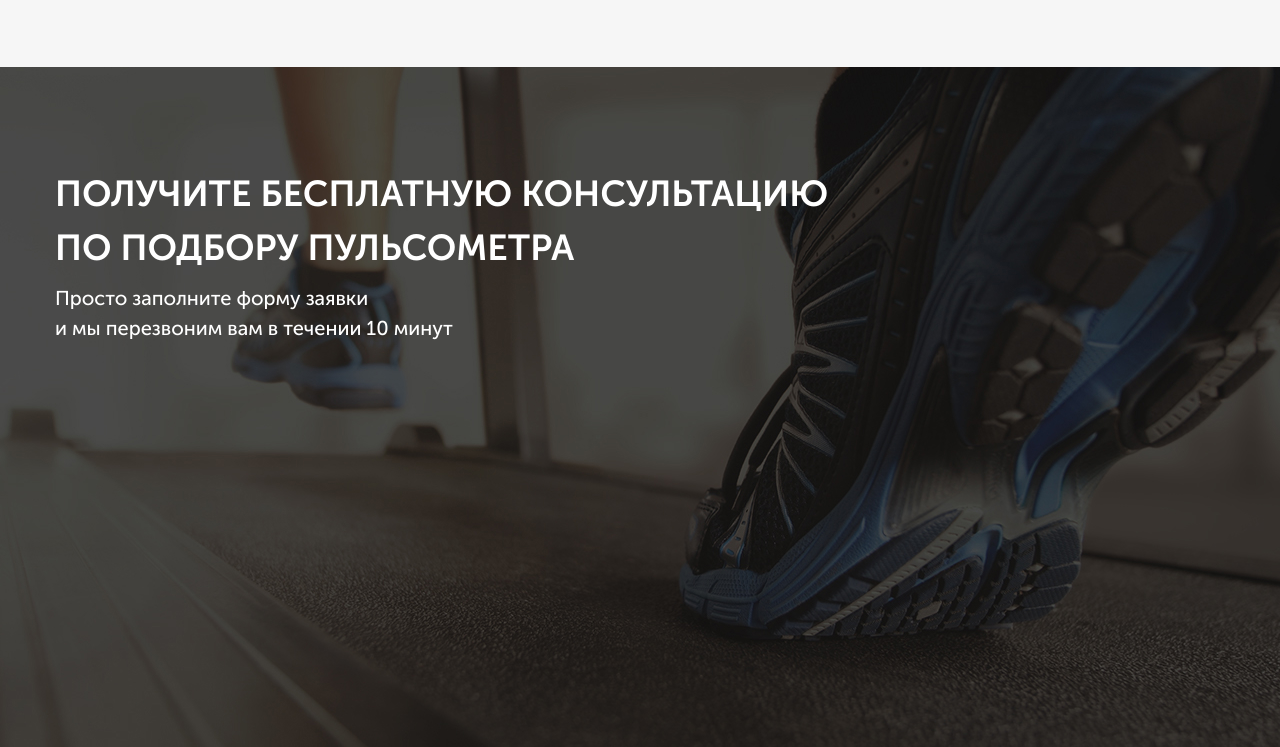
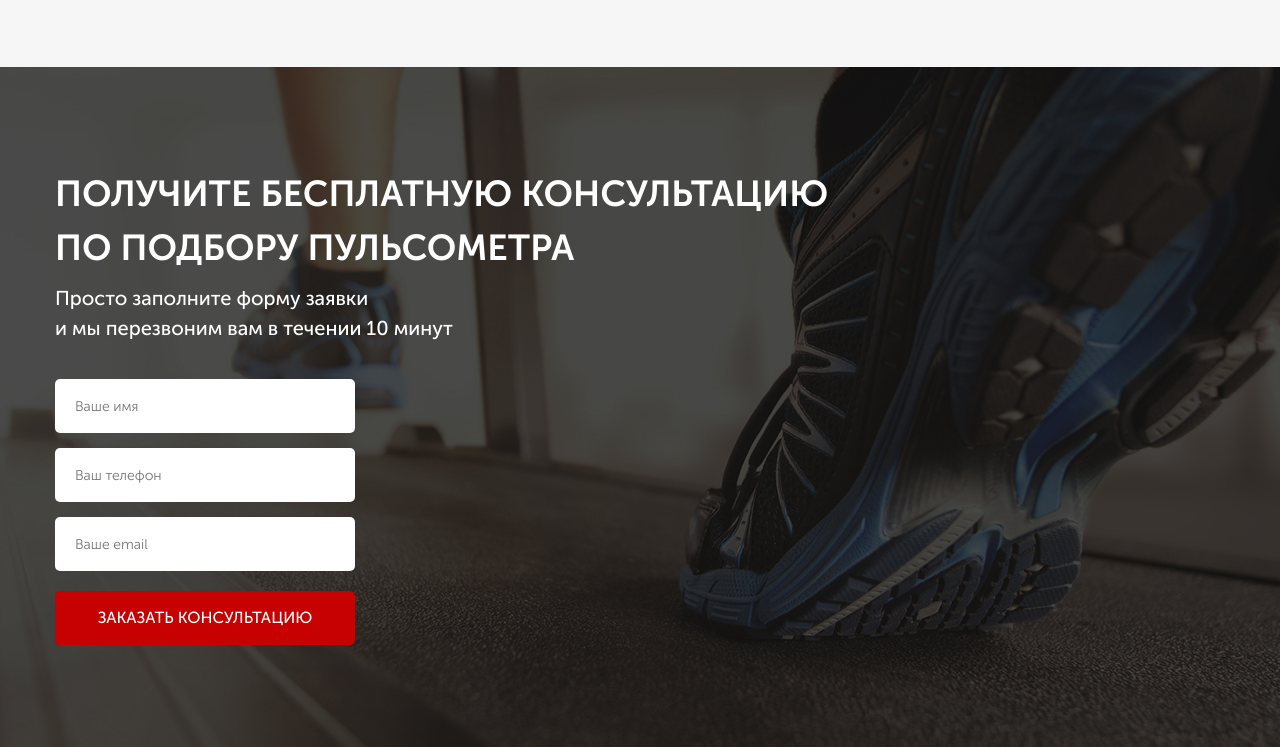
Before and after one commit to li-mikhail/pulse_project, a website: page src/index.html in a window 1280 px wide. Shown: the part 1094-1841 px from the top of the page. Drawn offline with Linux system fonts and the light colour scheme.

Commit message:
add form block

```diff
--- a/src/index.html
+++ b/src/index.html
@@ -107,6 +107,13 @@
             <div class="consultation__descr">
                 Просто заполните форму заявки <br> и мы перезвоним вам в течении 10 минут
             </div>
+            <form class="feed-form" action="#">
+                <input name="name" required placeholder="Ваше имя" type="text">
+                <input name="phone" required placeholder="Ваш телефон" type="number">
+                <input name="email" required placeholder="Ваше email" type="email">
+
+                <button class="button button_submit">заказать кОНСУЛЬТАЦИЮ</button>
+            </form>
         </div>
     </div>
 </body>
--- a/src/sass/blocks/_buttons.scss
+++ b/src/sass/blocks/_buttons.scss
@@ -14,4 +14,10 @@
         height: 54px;
         font-size: 16px;
     }
+    &_submit {
+        width: 100%;
+        margin-top: 0;
+        height: 54px;
+        font-size: 16px;
+    }
 }
--- /dev/null
+++ b/src/sass/blocks/_forms.scss
@@ -0,0 +1,20 @@
+.feed-form {
+    margin-top: 36px;
+    display: flex;
+    flex-direction: column;
+    width: 300px;
+    input {
+        height: 54px;
+        border-radius: 5px;
+        background-color: #fff;
+        border: none;
+        margin-bottom: 15px;
+        padding: 0 20px;
+        font-weight: 300;
+        font-size: 14px;
+        color: #4B4B4B;
+        &:nth-child(3) {
+            margin-bottom: 20px;
+        }
+    }
+}
--- a/src/sass/style.scss
+++ b/src/sass/style.scss
@@ -6,6 +6,7 @@
 @import 'blocks/advantages';
 @import 'blocks/titles';
 @import 'blocks/consultation';
+@import 'blocks/forms';
 
 @import 'base/media';
 
```
Also changed, not shown: src/css/style.min.css, 1 other file.
